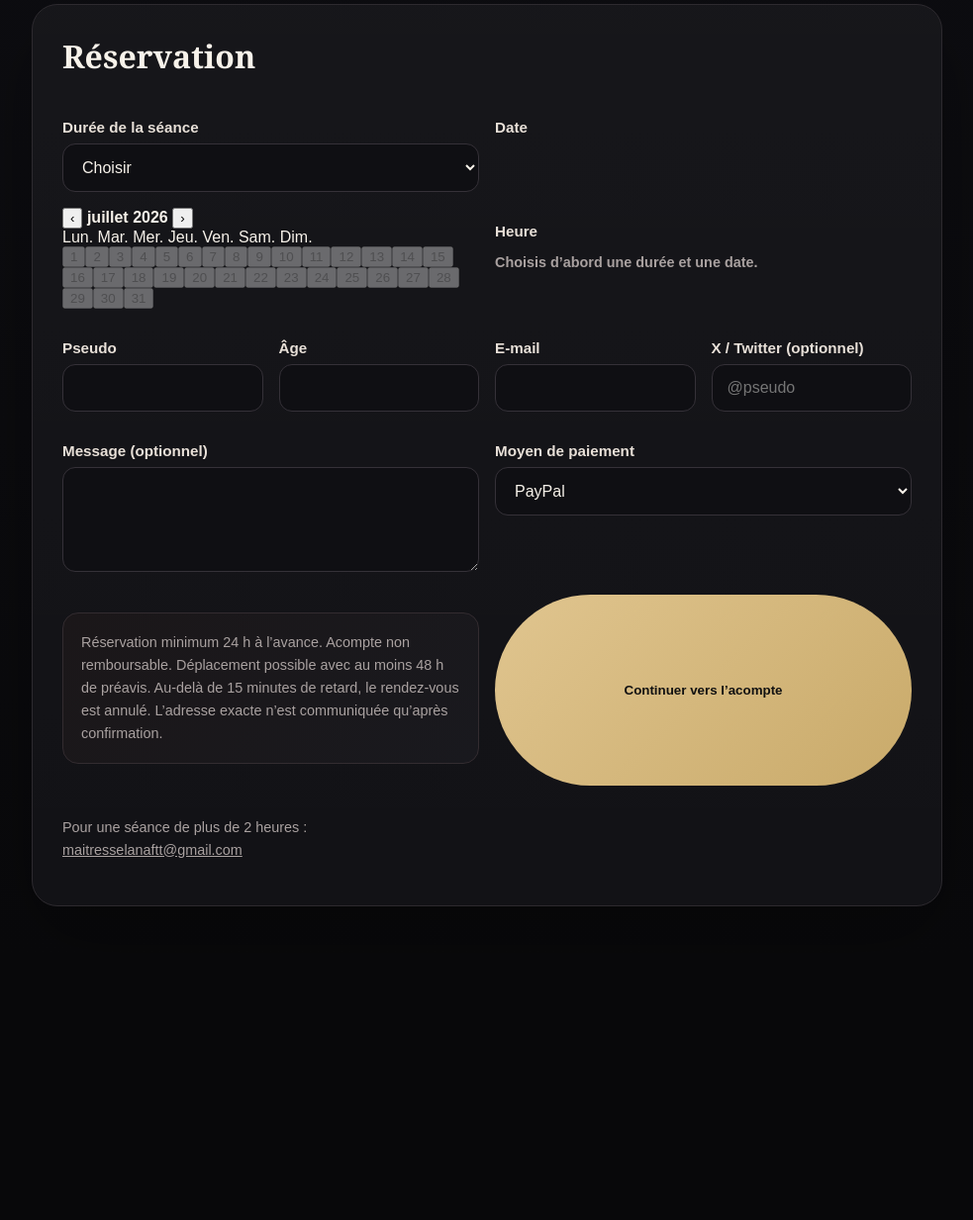
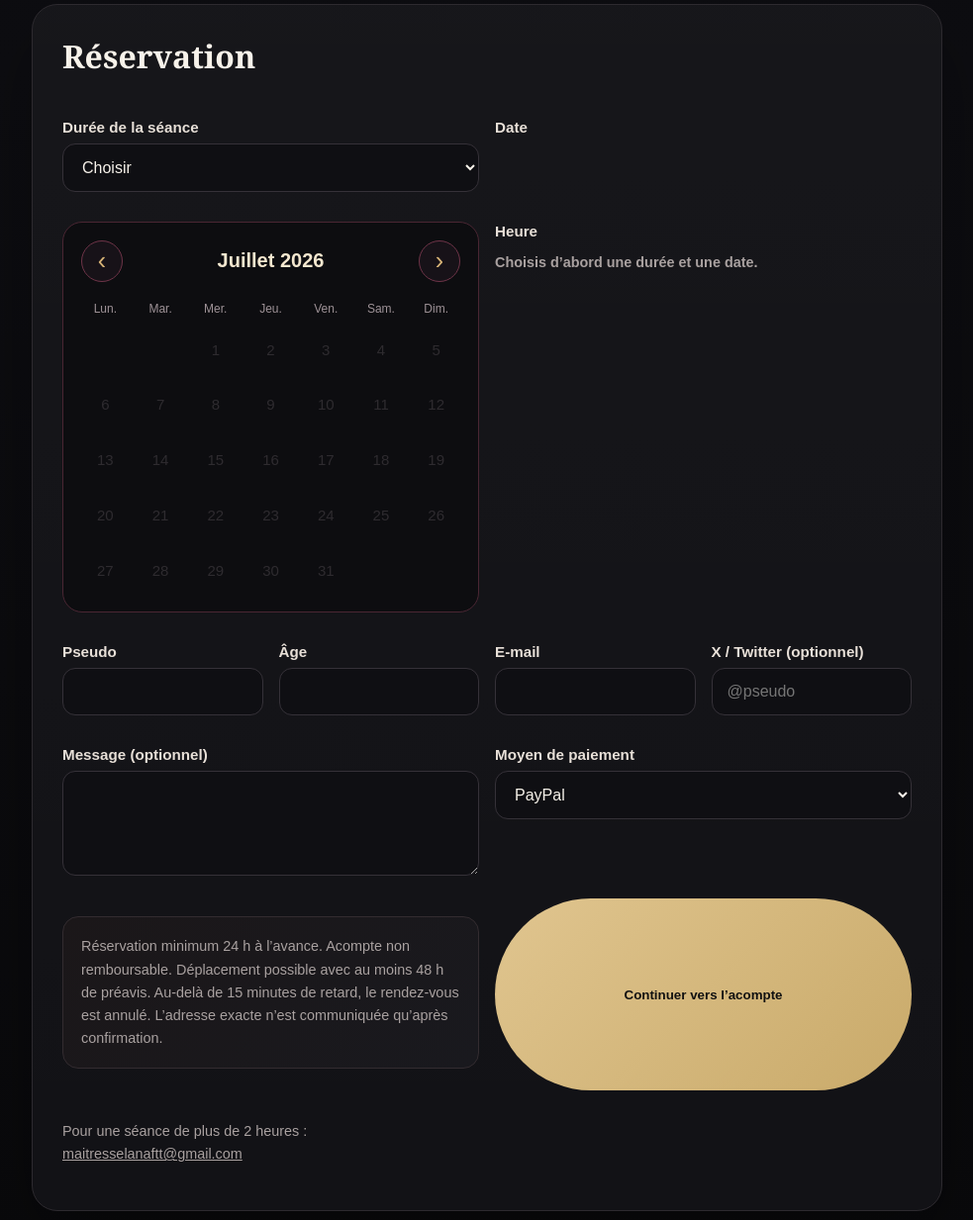
Before and after one commit to maitresselana/Ma-tresse-Lana, a Flask app: page / in a window 1280 px wide. Shown: the part 1413-2646 px from the top of the page at 99% size, without its empty margins (148-1131 px from the left). Before the commit the page ends 2329 px from the top, so only its background shows below. Run offline with Flask 3, Linux system fonts and the light colour scheme.

Commit message:
Add styles for booking calendar and header

```diff
--- a/static/style.css
+++ b/static/style.css
@@ -309,3 +309,67 @@ th,td{
     border-radius:20px;
   }
 }
+.booking-calendar {
+  margin-top: 14px;
+  padding: 18px;
+  background: #0d0d10;
+  border: 1px solid #4a2633;
+  border-radius: 20px;
+}
+
+.calendar-header {
+  display: flex;
+  align-items: center;
+  justify-content: space-between;
+  margin-bottom: 20px;
+}
+
+.calendar-header strong {
+  font-size: 20px;
+  text-transform: capitalize;
+  color: #f4e7cf;
+}
+
+.calendar-header button {
+  width: 42px;
+  height: 42px;
+  border-radius: 50%;
+  border: 1px solid #6e3448;
+  background: #171218;
+  color: #d8b477;
+  font-size: 25px;
+}
+
+.calendar-weekdays,
+.calendar-days {
+  display: grid;
+  grid-template-columns: repeat(7, 1fr);
+  gap: 7px;
+  text-align: center;
+}
+
+.calendar-weekdays {
+  margin-bottom: 10px;
+  color: #9e9297;
+  font-size: 12px;
+}
+
+.calendar-days button {
+  aspect-ratio: 1;
+  border-radius: 50%;
+  border: 1px solid transparent;
+  background: transparent;
+  color: #f5f1f2;
+  font-size: 15px;
+}
+
+.calendar-days button.selected {
+  background: #721f3d;
+  border-color: #d8b477;
+  color: white;
+}
+
+.calendar-days button:disabled {
+  color: #494449;
+  opacity: .55;
+}
```
